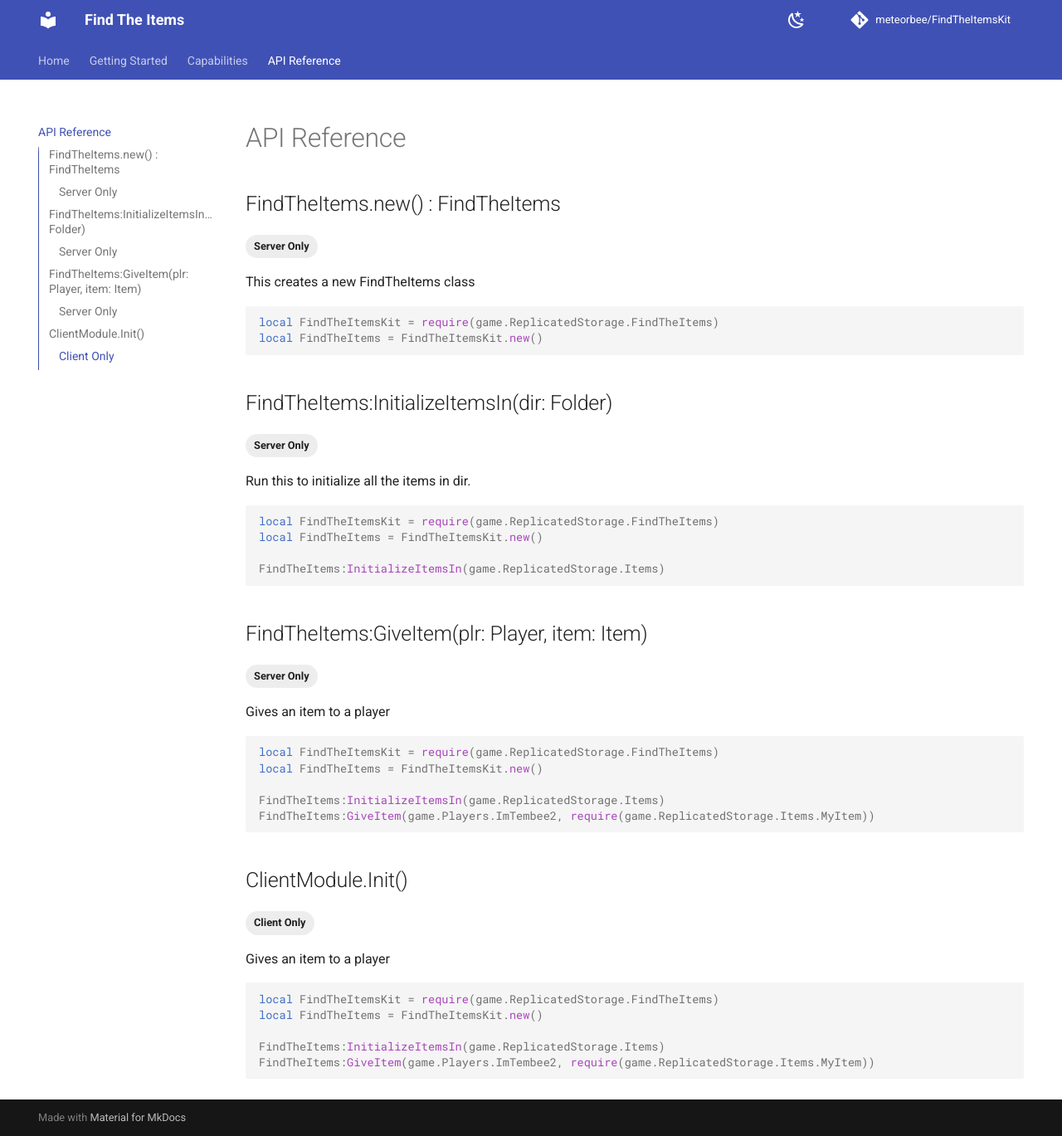
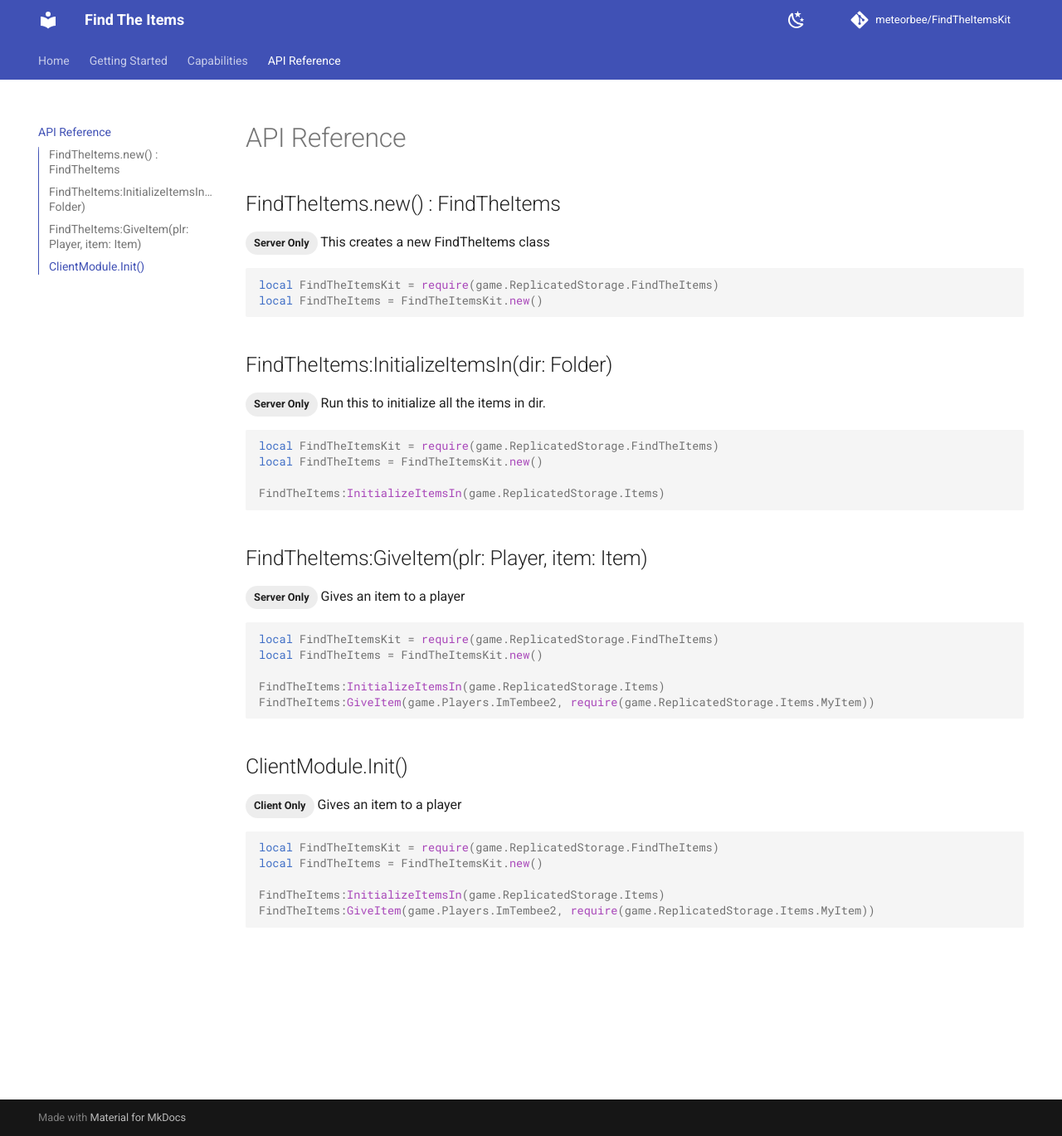
Before and after one commit to meteorbee/FindTheItems, an MkDocs documentation site: the page built from docs/APIReference.md, in a window 1280 px wide and 1369 px high. Shown: the whole window at 83% size. Built offline with MkDocs 1.6.1 and Material for MkDocs 9.7.7, drawn with Linux system fonts in a browser that asks for light colours; comment, search, counter and statistics services are not loaded.

Commit message:
More api reference!

````diff
--- a/docs/APIReference.md
+++ b/docs/APIReference.md
@@ -1,7 +1,7 @@
 # API Reference
 
 ## FindTheItems.new() : FindTheItems
-### <span class="md-tag md-tag--secondary">Server Only</span>
+<span class="md-tag md-tag--secondary">Server Only</span>
 This creates a new FindTheItems class
 ```luau
 local FindTheItemsKit = require(game.ReplicatedStorage.FindTheItems)
@@ -9,7 +9,7 @@ local FindTheItems = FindTheItemsKit.new()
 ```
 
 ## FindTheItems:InitializeItemsIn(dir: Folder)
-### <span class="md-tag md-tag--secondary">Server Only</span>
+<span class="md-tag md-tag--secondary">Server Only</span>
 Run this to initialize all the items in dir.
 ```luau
 local FindTheItemsKit = require(game.ReplicatedStorage.FindTheItems)
@@ -19,7 +19,7 @@ FindTheItems:InitializeItemsIn(game.ReplicatedStorage.Items)
 ```
 
 ## FindTheItems:GiveItem(plr: Player, item: Item)
-### <span class="md-tag md-tag--secondary">Server Only</span>
+<span class="md-tag md-tag--secondary">Server Only</span>
 Gives an item to a player
 ```luau
 local FindTheItemsKit = require(game.ReplicatedStorage.FindTheItems)
@@ -30,7 +30,7 @@ FindTheItems:GiveItem(game.Players.ImTembee2, require(game.ReplicatedStorage.Ite
 ```
 
 ## ClientModule.Init()
-### <span class="md-tag md-tag--secondary">Client Only</span>
+<span class="md-tag md-tag--secondary">Client Only</span>
 Gives an item to a player
 ```luau
 local FindTheItemsKit = require(game.ReplicatedStorage.FindTheItems)
--- a/mkdocs.yml
+++ b/mkdocs.yml
@@ -41,5 +41,3 @@ markdown_extensions:
       line_spans: __span
       pygments_lang_class: true
   - pymdownx.superfences
-extra_css:
-  - stylesheets/fonts.css
````
